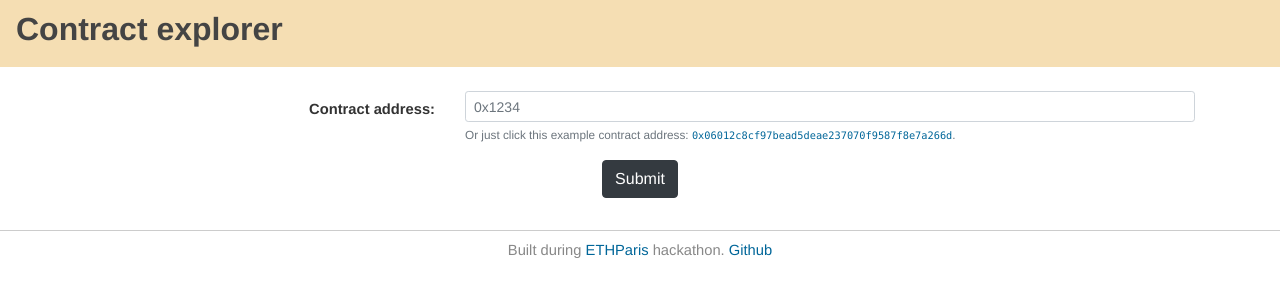
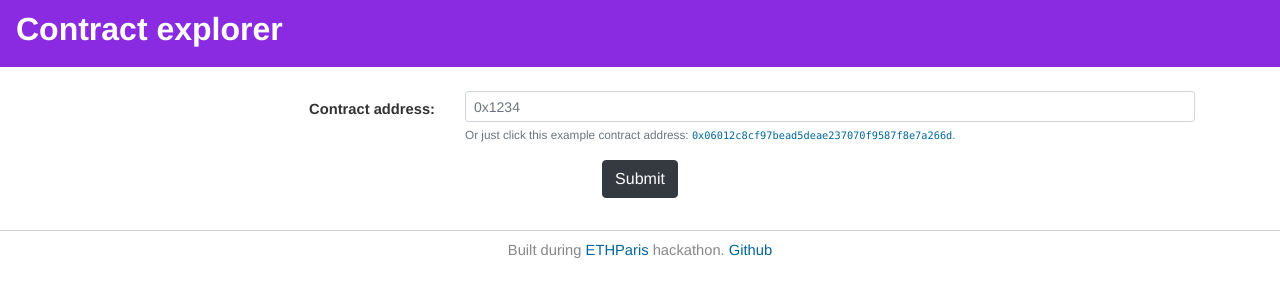
Before and after one commit to willprice221/contract-explorer, a Flask app: page / in a window 1280 px wide. Shown: the top 300 px of the page. Run offline with Flask 2, Linux system fonts and the light colour scheme; parts of the project's set-up code (start-up, migrations or seed data) failed here and were passed over; some libraries are stand-ins or nearby versions.

Commit message:
💄 Ethereum loves blue backgrounds

```diff
--- a/web/static/css/app.css
+++ b/web/static/css/app.css
@@ -9,9 +9,9 @@ a {
 }
 
 #header {
-  background-color: wheat;
+  background-color: blueviolet;
   margin-bottom: 1.5rem;
-  color: #444;
+  color: #fff;
   padding: 0.65rem 1rem;
 }
 
@@ -21,7 +21,7 @@ a {
 }
 
 #header a, #header a.hover, #header a.focus, #header a.active {
-  color: #444;
+  color: #fff;
   text-decoration: none;
 }
 
```
